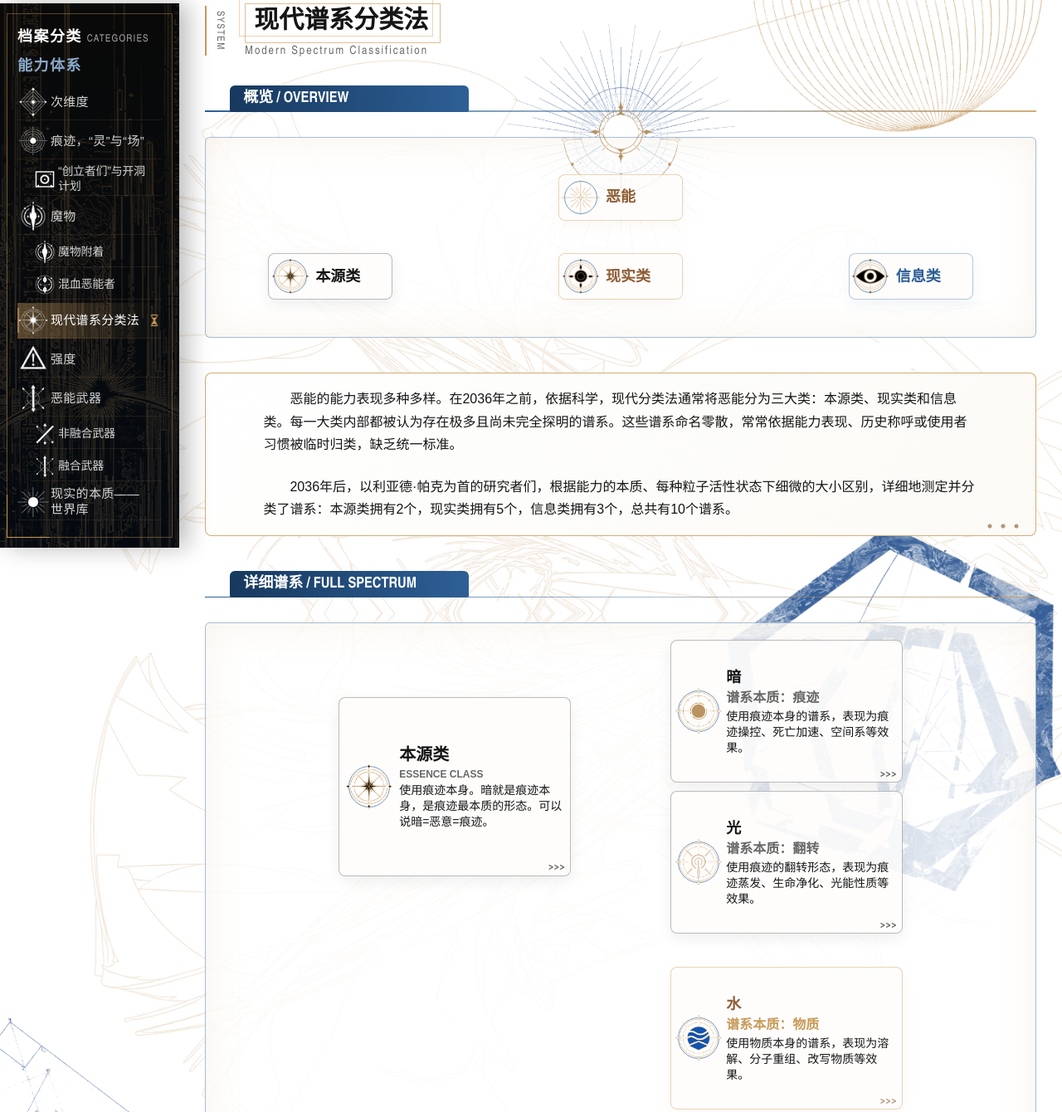
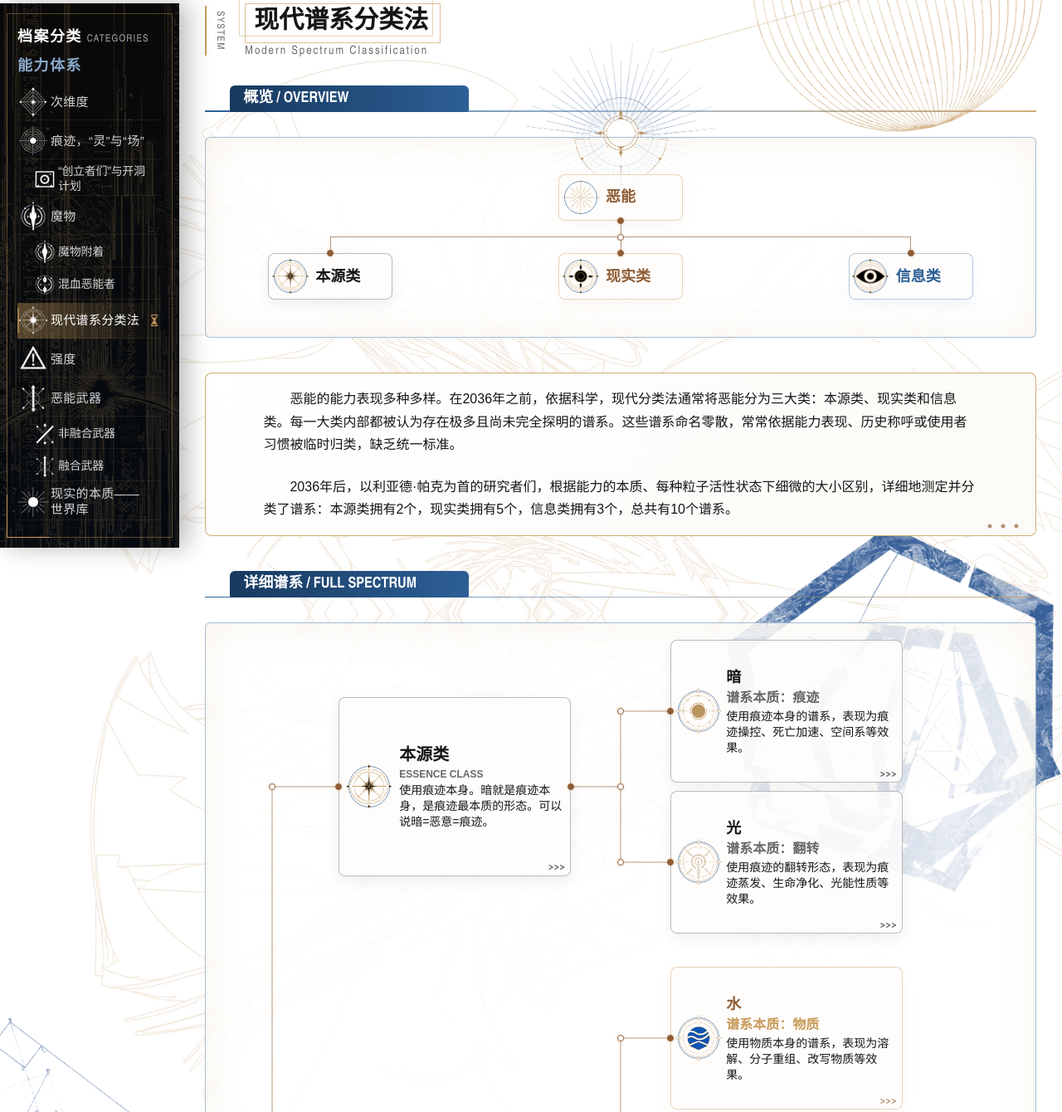
Before and after one commit to ruoyangw-030201/reverx-wiki, an Astro site: page /system/classification in a window 1280 px wide. Shown: the part 292-1632 px from the top of the page at 83% size. Built offline with nearby package versions, Linux system fonts and the light colour scheme; Astro itself is replaced by a stand-in of ours.

Commit message:
Classification Finish

```diff
--- /dev/null
+++ b/src/components/system/classification/ClassificationConnector.astro
@@ -0,0 +1,56 @@
+---
+import { classificationGroups } from "../../../data/system/classification.js";
+import "../../../styles/system/connector.css";
+import "../../../styles/system/classification/classification-connector.css";
+
+const secondaryStyle = (index) => (
+  `--classification-connector-secondary-y: calc(var(--classification-connector-first-secondary-y) + ${index} * (var(--classification-tree-card-secondary-height) + var(--classification-tree-secondary-gap)));`
+);
+---
+
+<div class="system-connector classification-connector" aria-hidden="true">
+  {classificationGroups.map((group, groupIndex) => (
+    <div
+      class:list={[
+        "classification-connector-group",
+        `is-${group.id}`,
+        groupIndex === 0 && "is-first",
+        groupIndex === classificationGroups.length - 1 && "is-last",
+      ]}
+      style={`--classification-connector-secondary-count: ${group.lineages.length};`}
+    >
+      <div class="classification-connector-left">
+        <span class="system-connector-line classification-connector-line is-left-bus"></span>
+        <span class="system-connector-line classification-connector-line is-left-drop"></span>
+
+        <span class="system-connector-node classification-connector-node is-primary-left is-solid"></span>
+        <span class="system-connector-node classification-connector-node is-left-joint"></span>
+      </div>
+
+      <div class="classification-connector-right">
+        <span class="system-connector-line classification-connector-line is-right-bus"></span>
+        <span class="system-connector-line classification-connector-line is-primary-drop"></span>
+
+        <span class="system-connector-node classification-connector-node is-primary-right is-solid"></span>
+        <span class="system-connector-node classification-connector-node is-primary-joint"></span>
+
+        {group.lineages.map((lineage, index) => (
+          <>
+            <span
+              class="system-connector-line classification-connector-line is-secondary-drop"
+              style={secondaryStyle(index)}
+            ></span>
+            <span
+              class="system-connector-node classification-connector-node is-secondary-joint"
+              style={secondaryStyle(index)}
+            ></span>
+            <span
+              class="system-connector-node classification-connector-node is-secondary is-solid"
+              style={secondaryStyle(index)}
+            ></span>
+          </>
+        ))}
+      </div>
+    </div>
+  ))}
+</div>
--- /dev/null
+++ b/src/components/system/classification/ClassificationOverviewConnector.astro
@@ -0,0 +1,17 @@
+---
+import "../../../styles/system/connector.css";
+import "../../../styles/system/classification/classification-overview-connector.css";
+---
+
+<div class="system-connector classification-overview-connector" aria-hidden="true">
+  <span class="system-connector-line classification-overview-connector-line is-root-drop"></span>
+  <span class="system-connector-line classification-overview-connector-line is-bus"></span>
+  <span class="system-connector-line classification-overview-connector-line is-left-drop"></span>
+  <span class="system-connector-line classification-overview-connector-line is-right-drop"></span>
+
+  <span class="system-connector-node classification-overview-connector-node is-root is-solid"></span>
+  <span class="system-connector-node classification-overview-connector-node is-joint is-hollow"></span>
+  <span class="system-connector-node classification-overview-connector-node is-essence is-solid"></span>
+  <span class="system-connector-node classification-overview-connector-node is-reality is-solid"></span>
+  <span class="system-connector-node classification-overview-connector-node is-information is-solid"></span>
+</div>
--- a/src/components/system/classification/ClassificationTree.astro
+++ b/src/components/system/classification/ClassificationTree.astro
@@ -1,10 +1,13 @@
 ---
+import ClassificationConnector from "./ClassificationConnector.astro";
 import ClassificationCard from "./ClassificationCard.astro";
 import { classificationGroups } from "../../../data/system/classification.js";
 import "../../../styles/system/classification/classification-tree.css";
 ---
 
 <div class="classification-tree" aria-label="现代谱系分类法占位布局">
+  <ClassificationConnector />
+
   {classificationGroups.map((group) => (
     <section class:list={["classification-tree-group", `is-${group.id}`]}>
       <div class="classification-tree-primary">
--- /dev/null
+++ b/src/content/system-special/classification.md
@@ -0,0 +1,7 @@
+---
+page: classification
+---
+
+恶能的能力表现多种多样。在2036年之前，依据科学，现代分类法通常将恶能分为三大类：本源类、现实类和信息类。每一大类内部都被认为存在极多且尚未完全探明的谱系。这些谱系命名零散，常常依据能力表现、历史称呼或使用者习惯被临时归类，缺乏统一标准。
+
+2036年后，以利亚德·帕克为首的研究者们，根据能力的本质、每种粒子活性状态下细微的大小区别，详细地测定并分类了谱系：本源类拥有2个，现实类拥有5个，信息类拥有3个，总共有10个谱系。
--- a/src/data/system/classification.js
+++ b/src/data/system/classification.js
@@ -1,3 +1,8 @@
+export const classificationOverviewRoot = {
+  title: "恶能",
+  icon: "/icon/vestige.png",
+};
+
 export const classificationGroups = [
   {
     id: "essence",
--- a/src/pages/system/classification.astro
+++ b/src/pages/system/classification.astro
@@ -1,17 +1,21 @@
 ---
+import { getEntry, render } from "astro:content";
 import ArchiveShellLayout from "../../layouts/ArchiveShellLayout.astro";
 import ClassificationLayout from "../../components/system/classification/ClassificationLayout.astro";
+
+const entry = await getEntry("systemSpecial", "classification");
+
+if (!entry) {
+  throw new Error("Missing system-special classification content.");
+}
+
+const { Content } = await render(entry);
 ---
 
 <ArchiveShellLayout pageClass="system-classification-page" showHeading showStandaloneNextLink>
   <ClassificationLayout>
     <Fragment slot="note">
-      <p>
-        恶能的能力表现多种多样。在2036年之前，依据科学，现代分类法通常将恶能分为三大类：本源类、现实类和信息类。每一大类内部都被认为存在极多且尚未完全探明的谱系。这些谱系命名零散，常常依据能力表现、历史称呼或使用者习惯被临时归类，缺乏统一标准。
-      </p>
-      <p>
-        2036年后，以利亚德·帕克为首的研究者们，根据能力的本质、每种粒子活性状态下细微的大小区别，详细地测定并分类了谱系：本源类拥有2个，现实类拥有5个，信息类拥有3个，总共有10个谱系。
-      </p>
+      <Content />
     </Fragment>
   </ClassificationLayout>
 </ArchiveShellLayout>
--- a/src/styles/system/classification/classification-card.css
+++ b/src/styles/system/classification/classification-card.css
@@ -1,6 +1,7 @@
 .classification-card {
   width: 100%;
   height: 100%;
+  z-index: var(--z-raised);
   container-type: inline-size;
 }
 
--- /dev/null
+++ b/src/styles/system/classification/classification-connector.css
@@ -0,0 +1,159 @@
+.classification-connector {
+  display: grid;
+  gap: var(--classification-tree-group-gap);
+  width: 100%;
+  min-height: inherit;
+  padding:
+    var(--classification-tree-vertical-inset)
+    var(--classification-tree-right-inset)
+    var(--classification-tree-vertical-inset)
+    var(--classification-tree-left-inset);
+}
+
+.classification-connector-group {
+  /* group里所有list加在一起的高度 */
+  --classification-connector-secondary-list-height: calc(
+    var(--classification-connector-secondary-count) * var(--classification-tree-card-secondary-height) +
+    (var(--classification-connector-secondary-count) - 1) * var(--classification-tree-secondary-gap)
+  );
+  /* group高度；避免只有一张小卡的情况 */
+  --classification-connector-group-height: max(
+    var(--classification-tree-card-primary-height),
+    var(--classification-connector-secondary-list-height)
+  );
+  /* 大卡的node y坐标 */
+  --classification-connector-primary-y: calc(var(--classification-connector-group-height) * 0.5);
+  /* 小卡的node y坐标 */
+  --classification-connector-first-secondary-y: calc(
+    (var(--classification-connector-group-height) - var(--classification-connector-secondary-list-height)) * 0.5 +
+    var(--classification-tree-card-secondary-height) * 0.5
+  );
+  --classification-connector-last-secondary-y: calc(
+    var(--classification-connector-first-secondary-y) +
+    (var(--classification-connector-secondary-count) - 1) *
+    (var(--classification-tree-card-secondary-height) + var(--classification-tree-secondary-gap))
+  );
+  position: relative;
+  min-width: 0;
+  height: var(--classification-connector-group-height);
+}
+
+.classification-connector-line,
+.classification-connector-node {
+  position: absolute;
+}
+
+.classification-connector-node {
+  transform: translate(-50%, -50%);
+}
+
+/* ========== 左边的spine connector ========== */
+.classification-connector-left {
+  --classification-connector-left-bus-x: calc(var(--classification-tree-left-inset) * -0.5);
+  --classification-connector-left-drop-width: calc(var(--classification-tree-left-inset) * 0.5);
+  position: absolute;
+  inset: 0;
+}
+
+.classification-connector-left .is-left-bus {
+  left: var(--classification-connector-left-bus-x);
+  top: calc(var(--classification-tree-group-gap) * -0.5);
+  bottom: calc(var(--classification-tree-group-gap) * -0.5);
+  width: var(--system-connector-stroke-width);
+  transform: translateX(-50%);
+}
+
+.classification-connector-group.is-first .classification-connector-left .is-left-bus {
+  top: var(--classification-connector-primary-y);
+}
+
+.classification-connector-group.is-last .classification-connector-left .is-left-bus {
+  bottom: calc(var(--classification-connector-group-height) - var(--classification-connector-primary-y));
+}
+
+.classification-connector-left .is-left-drop {
+  left: var(--classification-connector-left-bus-x);
+  top: var(--classification-connector-primary-y);
+  width: var(--classification-connector-left-drop-width);
+  height: var(--system-connector-stroke-width);
+  transform: translateY(-50%);
+}
+
+.classification-connector-left .is-primary-left {
+  left: 0px;
+  top: var(--classification-connector-primary-y);
+}
+
+.classification-connector-left .is-left-joint {
+  left: var(--classification-connector-left-bus-x);
+  top: var(--classification-connector-primary-y);
+}
+
+/* ========== 右边的 connector ========== */
+.classification-connector-right {
+  --classification-connector-primary-right-x: var(--classification-tree-card-primary-width);
+  --classification-connector-right-bus-x: calc(
+    var(--classification-tree-card-primary-width) +
+    var(--classification-tree-primary-to-secondary-gap) * 0.5
+  );
+  --classification-connector-secondary-left-x: calc(
+    var(--classification-tree-card-primary-width) +
+    var(--classification-tree-primary-to-secondary-gap)
+  );
+  --classification-connector-right-drop-width: calc(var(--classification-tree-primary-to-secondary-gap) * 0.5);
+  position: absolute;
+  inset: 0;
+}
+
+.classification-connector-right .is-right-bus {
+  left: var(--classification-connector-right-bus-x);
+  top: var(--classification-connector-first-secondary-y);
+  width: var(--system-connector-stroke-width);
+  height: calc(
+    var(--classification-connector-last-secondary-y) -
+    var(--classification-connector-first-secondary-y)
+  );
+  transform: translateX(-50%);
+}
+
+.classification-connector-right .is-primary-drop {
+  left: var(--classification-connector-primary-right-x);
+  top: var(--classification-connector-primary-y);
+  width: var(--classification-connector-right-drop-width);
+  height: var(--system-connector-stroke-width);
+  transform: translateY(-50%);
+}
+
+.classification-connector-right .is-primary-right {
+  left: var(--classification-connector-primary-right-x);
+  top: var(--classification-connector-primary-y);
+}
+
+.classification-connector-right .is-primary-joint {
+  left: var(--classification-connector-right-bus-x);
+  top: var(--classification-connector-primary-y);
+}
+
+.classification-connector-right .is-secondary-drop {
+  left: var(--classification-connector-right-bus-x);
+  top: var(--classification-connector-secondary-y);
+  width: var(--classification-connector-right-drop-width);
+  height: var(--system-connector-stroke-width);
+  transform: translateY(-50%);
+}
+
+.classification-connector-right .is-secondary-joint {
+  left: var(--classification-connector-right-bus-x);
+  top: var(--classification-connector-secondary-y);
+}
+
+.classification-connector-right .is-secondary {
+  left: var(--classification-connector-secondary-left-x);
+  top: var(--classification-connector-secondary-y);
+}
+
+@container classification-page (max-width: 1080px) {
+  .classification-connector {
+    display: none;
+  }
+}
--- a/src/styles/system/classification/classification-layout.css
+++ b/src/styles/system/classification/classification-layout.css
@@ -67,17 +67,18 @@
   transform: translateX(-50%);
 }
 
-.classification-overview-decor-layer {
+.classification-overview-underlay.is-decor {
   top: var(--space-broad);
   z-index: var(--z-base);
 }
 
-.classification-overview-core-layer {
+.classification-overview-underlay.is-core {
   z-index: var(--z-content);
 }
 
 .classification-overview-decor,
-.classification-overview-core {
+.classification-overview-core,
+.classification-tree-core {
   position: absolute;
   left: 50%;
   top: 0;
@@ -89,11 +90,27 @@
 }
 
 .classification-overview-decor {
-  width: 38%;
+  width: 32%;
 }
 
 .classification-overview-core {
-  width: 15%;
+  width: 12%;
+}
+
+.classification-tree-underlay {
+  position: absolute;
+  inset: 0;
+  z-index: var(--z-content);
+  pointer-events: none;
+  user-select: none;
+}
+
+.classification-tree-core {
+  left: 3.6%;
+  top: 45.3%;
+  width: 20%;
+  transform: translate(-50%, -50%) rotate(-90deg);
+  transform-origin: center;
 }
 
 @container classification-page (max-width: 1080px) {
@@ -103,7 +120,8 @@
   }
 
   /* 移动端装饰图层 */
-  .classification-overview-decor-layer {
+  .classification-overview-underlay.is-decor,
+  .classification-tree-underlay {
     display: none;
   }
 
--- a/src/styles/system/classification/classification-overview-card.css
+++ b/src/styles/system/classification/classification-overview-card.css
@@ -1,6 +1,7 @@
 .classification-overview-card {
   width: 100%;
   height: 100%;
+  z-index: var(--z-raised);
   container-type: inline-size;
 }
 
@@ -10,11 +11,7 @@
   --content-card-min-height: 0;
   --content-card-padding: 2cqw;
   /* 半透明纸张 */
-  --content-card-background: color-mix(
-    in srgb,
-    color-mix(in srgb, var(--white-readable) 72%, var(--white-paper)) 88%,
-    transparent
-  );
+  --content-card-background: color-mix(in srgb, var(--white-readable) 72%, var(--white-paper));
   /* 字体调整；正16-18px浮动 */
   --content-card-title-font-size: clamp(var(--text-body), 12cqw, var(--text-lead));
   /* icon变量调整 */
--- /dev/null
+++ b/src/styles/system/classification/classification-overview-connector.css
@@ -0,0 +1,104 @@
+.classification-overview-connector {
+  display: grid;
+  grid-template-columns: repeat(3, var(--classification-overview-card-width));
+  grid-template-rows:
+    var(--classification-overview-card-height)
+    var(--classification-overview-card-height);
+  grid-template-areas:
+    ". root ."
+    "essence reality information";
+  row-gap: var(--classification-overview-row-gap);
+  column-gap: var(--classification-overview-column-gap);
+  align-content: center;
+  justify-content: center;
+  justify-items: center;
+  width: 100%;
+  min-height: inherit;
+  padding: var(--classification-overview-padding);
+}
+
+.classification-overview-connector-node.is-root,
+.classification-overview-connector-line.is-root-drop {
+  grid-area: root;
+}
+
+.classification-overview-connector-node.is-essence,
+.classification-overview-connector-line.is-left-drop {
+  grid-area: essence;
+}
+
+.classification-overview-connector-node.is-reality {
+  grid-area: reality;
+}
+
+.classification-overview-connector-node.is-information,
+.classification-overview-connector-line.is-right-drop {
+  grid-area: information;
+}
+
+.classification-overview-connector-node.is-joint {
+  grid-column: 2;
+  grid-row: 1 / 3;
+  align-self: center;
+  justify-self: center;
+}
+
+.classification-overview-connector-node.is-root {
+  align-self: end;
+  justify-self: center;
+  transform: translateY(50%);
+}
+
+.classification-overview-connector-node.is-essence,
+.classification-overview-connector-node.is-reality,
+.classification-overview-connector-node.is-information {
+  align-self: start;
+  justify-self: center;
+  transform: translateY(-50%);
+}
+
+.classification-overview-connector-line.is-root-drop {
+  align-self: end;
+  justify-self: center;
+  width: var(--system-connector-stroke-width);
+  height: var(--classification-overview-row-gap);
+  transform: translateY(100%);
+}
+
+.classification-overview-connector-line.is-bus {
+  grid-column: 1 / 4;
+  grid-row: 1 / 3;
+  align-self: center;
+  justify-self: center;
+  width: calc(
+    var(--classification-overview-card-width) * 2 +
+    var(--classification-overview-column-gap) * 2
+  );
+  height: var(--system-connector-stroke-width);
+}
+
+.classification-overview-connector-line.is-left-drop,
+.classification-overview-connector-line.is-right-drop {
+  align-self: start;
+  justify-self: center;
+  width: var(--system-connector-stroke-width);
+  height: calc(var(--classification-overview-row-gap) / 2);
+  transform: translateY(-100%);
+}
+
+@media (max-width: 620px) {
+  .classification-overview-connector {
+    grid-template-rows:
+      var(--classification-overview-card-height)
+      var(--classification-overview-card-height)
+      var(--classification-overview-card-height);
+    grid-template-areas:
+      ". root ."
+      "essence . information"
+      ". reality .";
+  }
+
+  .classification-overview-connector-line.is-root-drop {
+    height: calc(var(--classification-overview-row-gap) * 2 + var(--classification-overview-card-height));
+  }
+}
--- a/src/styles/system/classification/classification-overview-tree.css
+++ b/src/styles/system/classification/classification-overview-tree.css
@@ -28,6 +28,7 @@
 }
 
 .classification-overview-item {
+  position: relative;
   width: var(--classification-overview-card-width);
   height: var(--classification-overview-card-height);
   min-width: 0;
@@ -67,14 +68,14 @@
     --classification-overview-card-height: 48px;
     /* 行、列宽 */
     --classification-overview-row-gap: var(--space-large);
-    --classification-overview-column-gap: 0;
+    --classification-overview-column-gap: 0cqw;
     grid-template-rows:
       var(--classification-overview-card-height)
       var(--classification-overview-card-height)
       var(--classification-overview-card-height);
     grid-template-areas:
       ". root ."
-      "essence . reality"
-      ". information .";
+      "essence . information"
+      ". reality .";
   }
 }
--- /dev/null
+++ b/src/styles/system/connector.css
@@ -0,0 +1,35 @@
+.system-connector {
+  --system-connector-color: var(--russet-line);
+  --system-connector-node-color: var(--gold-dark);
+  --system-connector-node-size: var(--space-tight);
+  --system-connector-stroke-width: 1px;
+  position: absolute;
+  inset: 0;
+  z-index: var(--z-decor);
+  pointer-events: none;
+}
+
+.system-connector-line,
+.system-connector-node {
+  position: relative;
+  pointer-events: none;
+}
+
+.system-connector-line {
+  z-index: var(--z-base);
+  background: var(--system-connector-color);
+}
+
+.system-connector-node {
+  z-index: var(--z-content);
+  width: var(--system-connector-node-size);
+  height: var(--system-connector-node-size);
+  border: var(--system-connector-stroke-width) solid var(--system-connector-node-color);
+  border-radius: var(--radius-circle);
+  background: var(--white-main);
+  box-shadow: 0 0 0 2px var(--gold-wash);
+}
+
+.system-connector-node.is-solid {
+  background: var(--system-connector-node-color);
+}
```
Also changed, not shown: docs/archive-content-frame-refactor-plan.md (+3 -2 lines), docs/astro-shell-refactor-progress.md (+14 -3 lines), src/components/system/classification/ClassificationLayout.astro (+6 -2 lines), src/components/system/classification/ClassificationOverviewTree.astro (+9 -8 lines), src/content.config.ts (+11 -1 lines), README.md.
